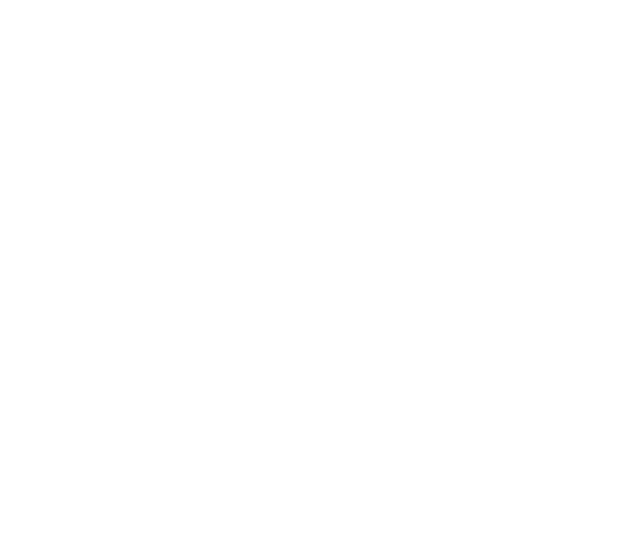
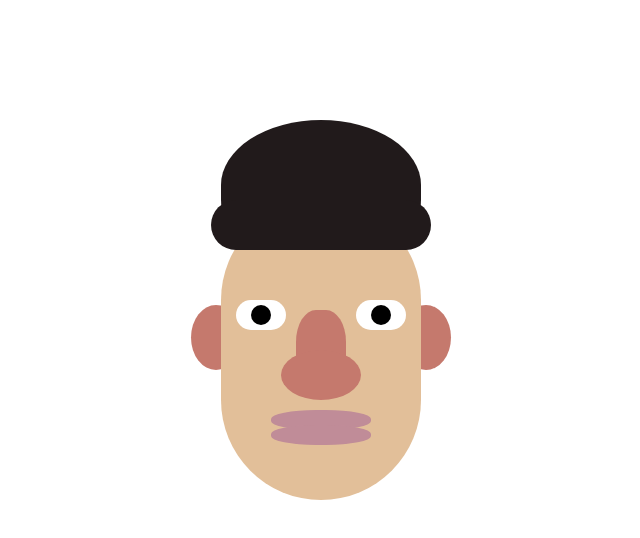
Before and after one commit to sprentis/homework-8-sprentis, a plain HTML site: page index.html in a window 1280 px wide. Shown: the whole page, without its empty margins (329-969 px from the left). Drawn offline with Linux system fonts and the light colour scheme.

Commit message:
Update style.css

```diff
--- a/style.css
+++ b/style.css
@@ -1,7 +1,130 @@
-h1 {
-  color: red;
+.face {
+    position: absolute;
+    width: 200px;
+    height: 300px;
+    top: 200px;
+    left: 550px;
+    background-color: #e2bf99;
+    border-radius: 100px;
+
 }
 
-header {
-  color: (40, 80, 140);
+.hat-top {
+    position: absolute;
+    top: -80px;
+    width: 200px;
+    height: 130px;
+    background-color: #211a1b;
+    border-radius: 50% 50% 50px 50px;
 }
+
+.hat {
+     position: absolute;
+     left: -10px;
+     width: 220px;
+     height: 50px;
+     background-color: #211a1b;
+     border-radius: 50px;
+ }
+
+.eye-left {
+    position: absolute;
+    top: 100px;
+    left: 15px;
+    width: 50px;
+    height: 30px;
+    background-color: white;
+    border-radius: 50px;
+}
+
+.eye-right {
+    position: absolute;
+    top: 100px;
+    left: 135px;
+    width: 50px;
+    height: 30px;
+    background-color: white;
+    border-radius: 50px;
+}
+
+.pupil-left {
+    position: absolute;
+    top: 105px;
+    left: 30px;
+    width: 20px;
+    height: 20px;
+    background-color: black;
+    border-radius: 50%;
+}
+
+.pupil-right {
+    position: absolute;
+    top: 105px;
+    left: 150px;
+    width: 20px;
+    height: 20px;
+    background-color: black;
+    border-radius: 50%;
+}
+
+.nose {
+    position: absolute;
+    top: 150px;
+    left: 60px;
+    width: 80px;
+    height: 50px;
+    border-radius: 50%;
+    background-color: #c5796d;
+}
+
+.bridge {
+    position: absolute;
+    top: 110px;
+    left: 75px;
+    width: 50px;
+    height: 80px;
+    border-radius: 40%;
+    background-color: #c5796d;
+}
+
+.lip-bottom {
+    position: absolute;
+    top: 225px;
+    left: 50px;
+    width: 100px;
+    height: 20px;
+    border-radius: 45%;
+    background-color: #c08c98;
+}
+
+.lip-top {
+    position: absolute;
+    top: 210px;
+    left: 50px;
+    width: 100px;
+    height: 20px;
+    border-radius: 45%;
+    background-color: #c08c98;
+}
+
+.ear-left {
+    position: absolute;
+    top: 105px;
+    left: -30px;
+    width: 50px;
+    height: 65px;
+    background-color: #c5796d;
+    border-radius: 50%;
+    z-index: -50;
+}
+
+.ear-right {
+    position: absolute;
+    top: 105px;
+    left: 180px;
+    width: 50px;
+    height: 65px;
+    background-color: #c5796d;
+    border-radius: 50%;
+    z-index: -50;
+}
```
